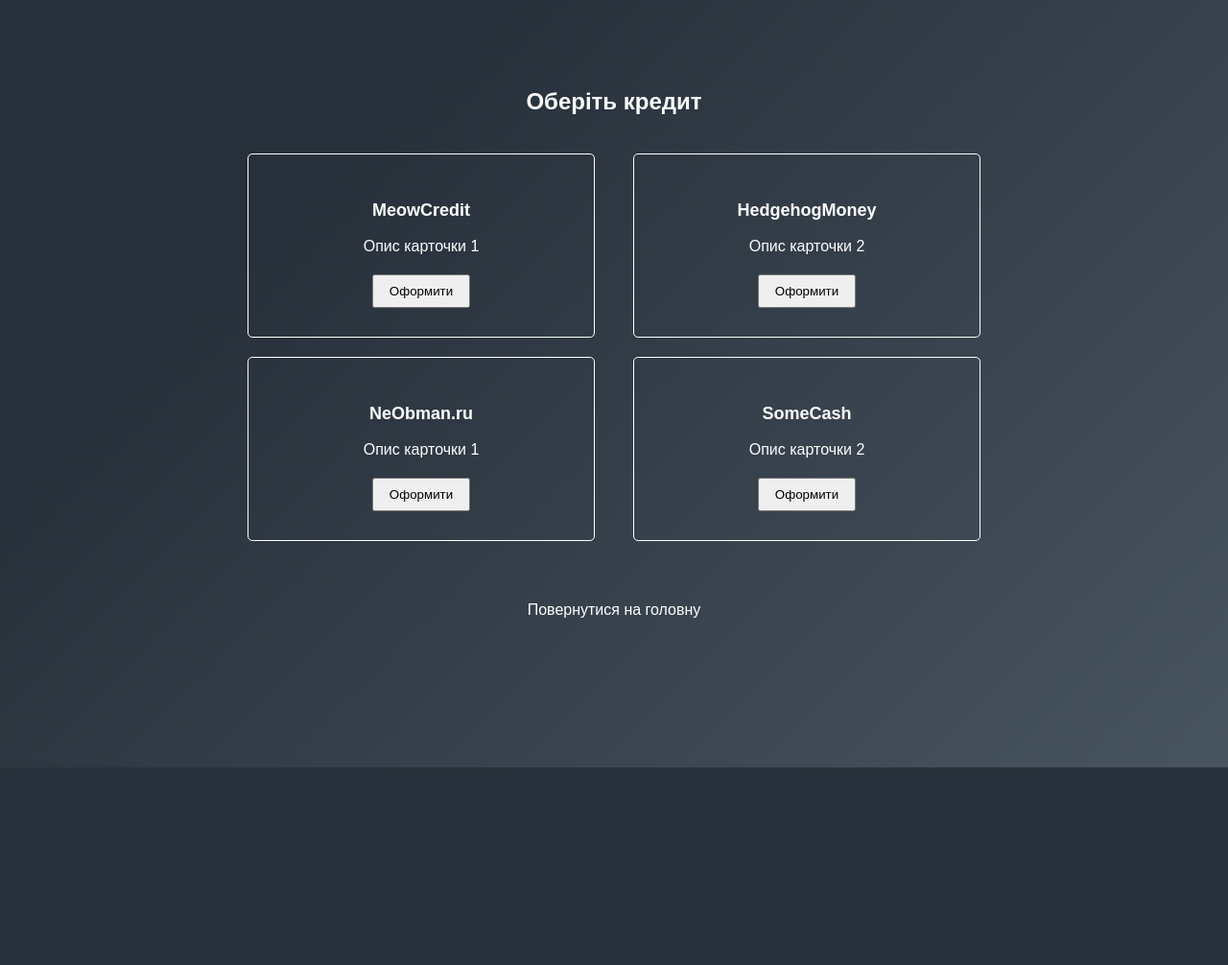
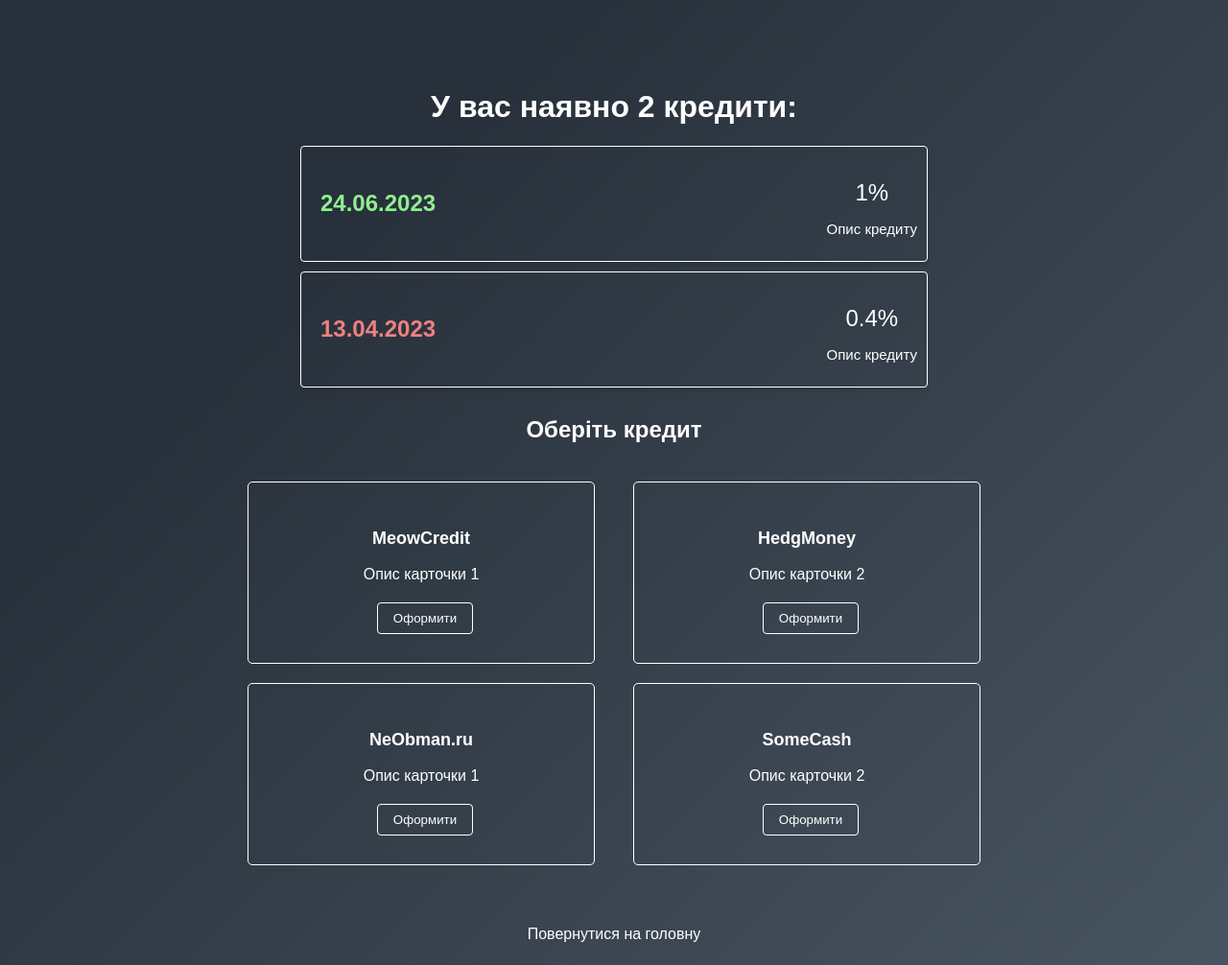
Before and after one commit to Markolissimo/Finance-tracker, a Python web app: template templates/creditpage.html in a window 1280 px wide. Shown: the whole page at 96% size. Before the commit the page ends 800 px from the top, so only its background shows below. Run offline with Jinja, Linux system fonts and the light colour scheme; the template is opened without the code that fills it, so the values that code supplies are empty.

Commit message:
upd frontend2

```diff
--- a/templates/creditpage.html
+++ b/templates/creditpage.html
@@ -1,11 +1,35 @@
 <!DOCTYPE html>
-<html lang="en"  style="height: 100%;">
+<html lang="en">
 <head>
     <link rel="stylesheet" href="profile.css">
     <title>Finance Tracker</title>
 </head>
 <body>
-    <div class="functionality-credit">
+        <div class="functionality-credit">
+            <h1 class="credit-title">У вас наявно 2 кредити: </h1>
+        <div class="center-vertically">
+            <div class="credit-details">
+                <div class="credit-expiry">
+                    <p class="expiry-date-legit">24.06.2023</p>
+                </div>
+                <div class="credit-description">
+                    <p class="procents">1%</p>
+                    <p class="description-text">Опис кредиту</p>
+                </div>
+            </div>
+        </div>
+        <div class="center-vertically">
+            <div class="credit-details">
+                <div class="credit-expiry">
+                    <p class="expiry-date-notlegit">13.04.2023</p>
+                </div>
+                <div class="credit-description">
+                    <p class="procents">0.4%</p>
+                    <p class="description-text">Опис кредиту</p>
+                </div>
+            </div>
+        </div>
+
         <h2 class="functionality-title-credit">Оберіть кредит</h2>
         <div class="card-container">
             <div class="card">
@@ -14,7 +38,7 @@
                 <button>Оформити</button>
             </div>
             <div class="card">
-                <h3>HedgehogMoney</h3>
+                <h3>HedgMoney</h3>
                 <p>Опис карточки 2</p>
                 <button>Оформити</button>
             </div>
@@ -30,8 +54,10 @@
                 <p>Опис карточки 2</p>
                 <button>Оформити</button>
             </div>
+
         </div>
         <button class="to-main-button" onclick="window.location.href='profile.html';">Повернутися на головну</button>
+
     </div>
 </body>
 </html>
--- a/templates/profile.css
+++ b/templates/profile.css
@@ -2,6 +2,7 @@ body {
     background-image: linear-gradient(315deg, #485461 0%, #28313b 74%);
     font-family: 'Instrument Sans', sans-serif;
 }
+
 
 .container {
     display: flex;
@@ -57,11 +58,13 @@ body {
         height: 400px;
         width: 100%;
     }
+
 }
 
 #line_chart_year,
 #line_chart_quarter,
-#line_chart_week {
+#line_chart_week,
+.card-container button {
     font-family: 'Instrument Sans', sans-serif;
        background: transparent;
         border: 1px solid white;
@@ -90,7 +93,7 @@ body {
     border-radius: 4px;
     font-size: 14px;
     outline: none;
-    margin-bottom: 5px;
+    margin-bottom: 7px;
     transition: border-color 0.3s ease;
 }
 
@@ -105,7 +108,7 @@ body {
 }
 
 
-.transaction {
+.transaction, .credit-details {
     border: 1px solid white;
     border-radius: 4px;
     padding: 10px;
@@ -119,8 +122,23 @@ body {
     font-family: 'Instrument Sans', sans-serif;
 }
 
+.credit-details {
+    width: 50%;
+    min-width: 400px;
+}
+.center-vertically {
+    display: flex;
+    justify-content: center;
+    align-items: center;
+}
 
-.transaction:hover {
+.functionality-credit {
+    color: white;
+}
+
+
+.transaction:hover,
+.credit-details:hover {
     box-shadow: 0px 8px 8px rgba(0, 0, 0, 0.2);
     transform: translateY(-1px);
 }
@@ -130,27 +148,41 @@ body {
     color: gray;
 }
 
+.credit-details .description-text{
+    font-size: 15px;
+}
+
+
 .transaction .amount-income,
-.transaction .amount-outcome {
+.transaction .amount-outcome,
+.credit-details .expiry-date-legit,
+ .credit-details .expiry-date-notlegit{
     margin-left: 10px;
     font-weight: bold;
     font-size: 24px;
     white-space: nowrap;
 }
 
-.transaction .description {
+.transaction .description,
+.credit-details .procents {
     font-size: 20px;
     color: white;
     transition: opacity 0.3s ease;
     margin-bottom: 0px;
 }
 
+.credit-details .procents {
+    font-size: 24px;
+}
 
-.amount-income {
+
+.amount-income,
+.expiry-date-legit {
     color: lightgreen;
 }
 
-.amount-outcome {
+.amount-outcome,
+.expiry-date-notlegit {
     color: lightcoral;
 }
 
@@ -177,6 +209,7 @@ body {
 
 .to-main-button {
     width: 50%;
+    min-width: 420px;
 }
 
 .show-more:hover,
```
Also changed, not shown: templates/index.html (renamed from templates/profile.html, +5 -9 lines), templates/profile.js (+20 -19 lines).
